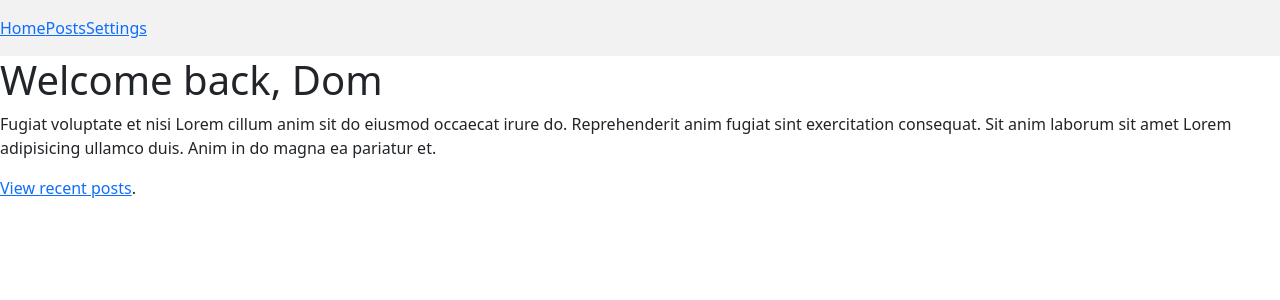
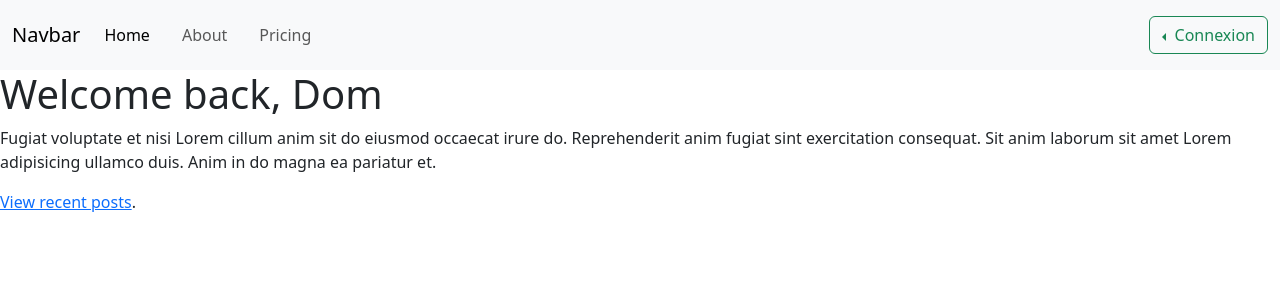
Before and after one commit to Rreyth/get-transcended, a Django app: page / in a window 1280 px wide. Shown: the top 300 px of the page. Run offline with Django 3.2, Linux system fonts and the light colour scheme.

Commit message:
ajout debut connexion api 42

```diff
--- a/srcs/django_code/transcend/myapp/templates/index.html
+++ b/srcs/django_code/transcend/myapp/templates/index.html
@@ -5,14 +5,51 @@
     <meta name="viewport" content="width=device-width, initial-scale=1.0">
     <link rel="stylesheet" href="/static/css/style.css">
     <link href="https://cdn.jsdelivr.net/npm/bootstrap@5.3.2/dist/css/bootstrap.min.css" rel="stylesheet" integrity="sha384-T3c6CoIi6uLrA9TneNEoa7RxnatzjcDSCmG1MXxSR1GAsXEV/Dwwykc2MPK8M2HN" crossorigin="anonymous">
-    <title>SPA with Pure JS</title>
+    <title>None title</title>
 </head>
 <body>
-    <nav class="nav">
+    <!-- <nav class="nav">
         <a href="/" class="nav__link" data-link>Home</a>
         <a href="/about" class="nav__link" data-link>Posts</a>
         <a href="/settings" class="nav__link" data-link>Settings</a>
-    </nav>
+    </nav> -->
+
+    <nav class="navbar navbar-expand-md bg-body-tertiary">
+        <div class="container-fluid">
+          <a class="navbar-brand" href="/">Navbar</a>
+          <button class="navbar-toggler" type="button" data-bs-toggle="collapse" data-bs-target="#navbarText" aria-controls="navbarText" aria-expanded="false" aria-label="Toggle navigation">
+            <span class="navbar-toggler-icon"></span>
+          </button>
+          <div class="collapse navbar-collapse" id="navbarText">
+            <ul class="navbar-nav me-auto mb-2 mb-lg-0">
+              <li class="nav-item">
+                <a class="nav-link active" aria-current="page" href="/">Home</a>
+              </li>
+              <li class="nav-item">
+                <a class="nav-link" href="/about">About</a>
+              </li>
+              <li class="nav-item">
+                <a class="nav-link" href="#">Pricing</a>
+              </li>
+            </ul>
+            <span class="navbar-text">
+<div class="btn-group dropstart">
+    <button type="button" class="btn btn-outline-success dropdown-toggle" data-bs-toggle="dropdown" aria-expanded="false">
+      Connexion
+    </button>
+    <ul class="dropdown-menu">
+      <li><a class="dropdown-item" href="#">Connexion</a></li>
+      <li><a class="dropdown-item" href="#">42 connexion</a></li>
+      <li><hr class="dropdown-divider"></li>
+      <li><a class="dropdown-item" href="#">Inscription</a></li>
+    </ul>
+  </div>
+            </span>
+          </div>
+        </div>
+      </nav>
+
+
     <div id="content"></div>
     <script type="module" src="/static/js/main.js"></script>
     <script src="https://cdn.jsdelivr.net/npm/@popperjs/core@2.11.8/dist/umd/popper.min.js" integrity="sha384-I7E8VVD/ismYTF4hNIPjVp/Zjvgyol6VFvRkX/vR+Vc4jQkC+hVqc2pM8ODewa9r" crossorigin="anonymous"></script>
--- a/srcs/django_code/transcend/myapp/views.py
+++ b/srcs/django_code/transcend/myapp/views.py
@@ -1,5 +1,39 @@
 from django.shortcuts import render
+import requests
+from django.http import JsonResponse
 
 # Create your views here.
 def index(request):
     return render(request, 'index.html')
+
+
+def auth_42(request):
+    # Récupérer le code d'authentification de la requête GET
+    code = request.GET.get('code')
+
+    # Faire une requête pour échanger le code d'authentification contre un jeton d'accès
+    response = requests.post('https://api.intra.42.fr/oauth/token', data={
+        'grant_type': 'authorization_code',
+        'client_id': 'u-s4t2ud-b87436860473c1cf2dcaf70686636bad4bb15a2af3ec8ab615615dba0014102c',
+        'client_secret': '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',
+        'code': code,
+        'redirect_uri': 'https://127.0.0.1:44433/auth/42/'
+    })
+
+    # Vérifier si la requête a réussi
+    if response.status_code == 200:
+        # Récupérer le jeton d'accès depuis la réponse JSON
+        access_token = response.json()['access_token']
+
+        # Utiliser le jeton d'accès pour récupérer les informations de l'utilisateur
+        user_response = requests.get('https://api.intra.42.fr/v2/me', headers={'Authorization': f'Bearer {access_token}'})
+        user_data = user_response.json()
+
+        # Gérer les informations de l'utilisateur, par exemple, en le connectant ou en le créant dans votre système Django
+        # user = User.objects.get_or_create(username=user_data['login'], ...)
+        # request.session['user_id'] = user.id
+
+        return JsonResponse({'message': 'Utilisateur authentifié avec succès'})
+
+    else:
+        return JsonResponse({'error': 'Erreur lors de l\'authentification'}, status=401)
--- a/srcs/django_code/transcend/transcend/urls.py
+++ b/srcs/django_code/transcend/transcend/urls.py
@@ -19,6 +19,7 @@ from myapp import views
 
 urlpatterns = [
     path('',  views.index, name='index'),
-    re_path(r'^(?:.*)/?$', views.index),
+    path('auth/42/', views.auth_42, name='auth_42'),
+    # re_path(r'^(?:.*)/?$', views.index),
     # path('admin/', admin.site.urls),
 ]
```
Also changed, not shown: 2 other files.
